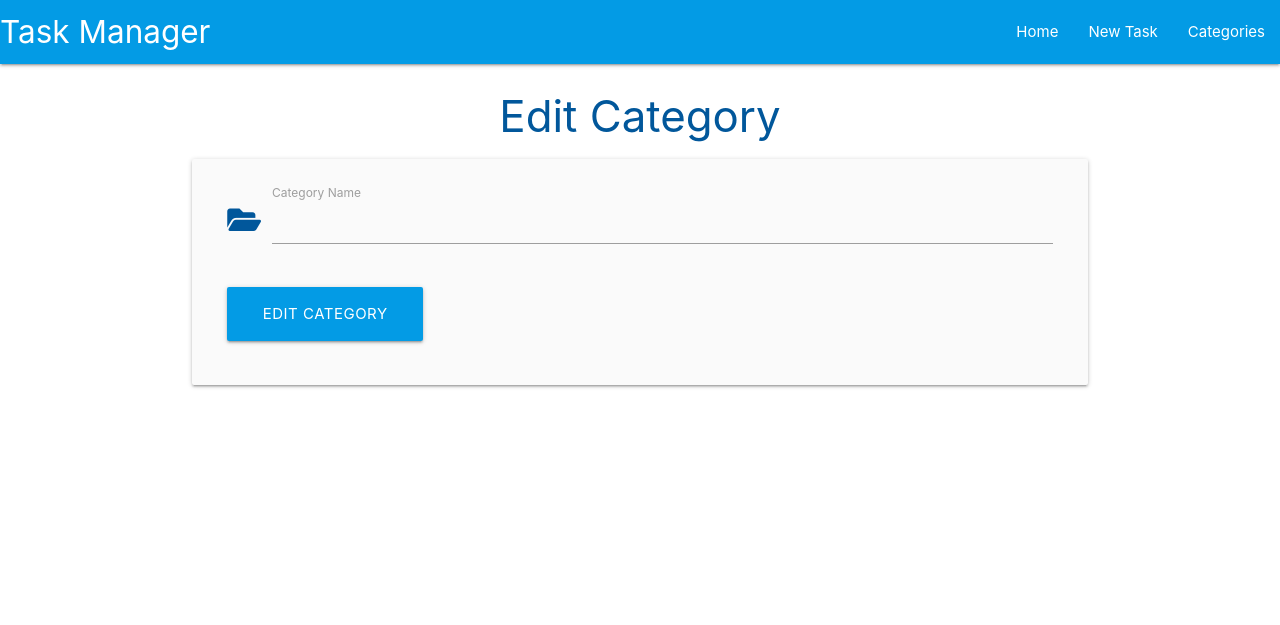
After one commit to dnlbowers/task-manager, a Flask app: template taskmanager/templates/edit_category.html in a window 1280 px wide. The commit adds this page. Shown: the top 625 px of the page. Run offline with Flask 2, Linux system fonts and the light colour scheme; the template is opened without the code that fills it, so the values that code supplies are empty.

```diff
--- a/taskmanager/templates/categories.html
+++ b/taskmanager/templates/categories.html
@@ -18,7 +18,7 @@
                     <span class="card-title">{{ category.category_name }}</span>
                 </div>
                 <div class="card-action">
-                    <a href="#" class="btn green accent-4">Edit</a>
+                    <a href="{{ url_for('edit_category', category_id=category.id) }}" class="btn green accent-4">Edit</a>
                     <a href="#" class="btn red">Delete</a>
                 </div>
             </div>
--- /dev/null
+++ b/taskmanager/templates/edit_category.html
@@ -0,0 +1,32 @@
+{% extends "base.html" %}
+{% block content %}
+
+<h3 class="light-blue-text text-darken-4 center-align">Edit Category</h3>
+
+<div class="row card-panel grey lighten-5">
+    <form class="col s12" method="POST" action="{{ url_for('edit_category', category_id=category.id) }}">
+        <!-- category name -->
+        <div class="row">
+            <div class="input-field col s12">
+                <i class="fas fa-folder-open prefix light-blue-text text-darken-4"></i>
+                <input placeholder="Category Name" id="category_name" name="category_name" value=" {{ category.category_name }}" minlength="3" maxlength="25"
+                    type="text" class="validate" required>
+                <label for="category_name">Category Name</label>
+            </div>
+
+        </div>
+
+        <!-- Submit button -->
+        <div class="row">
+            <div class="col s12 center-aligned">
+                <button type="submit" class="btn-large light-blue darken-1">
+                    Edit Category <i class="fas fa-plus-sqaure right"></i>
+                </button>
+            </div>
+
+        </div>
+
+    </form>
+</div>
+
+{% endblock %}
```
Also changed, not shown: taskmanager/models.py (+8 -2 lines), taskmanager/routes.py (+11 -1 lines).
